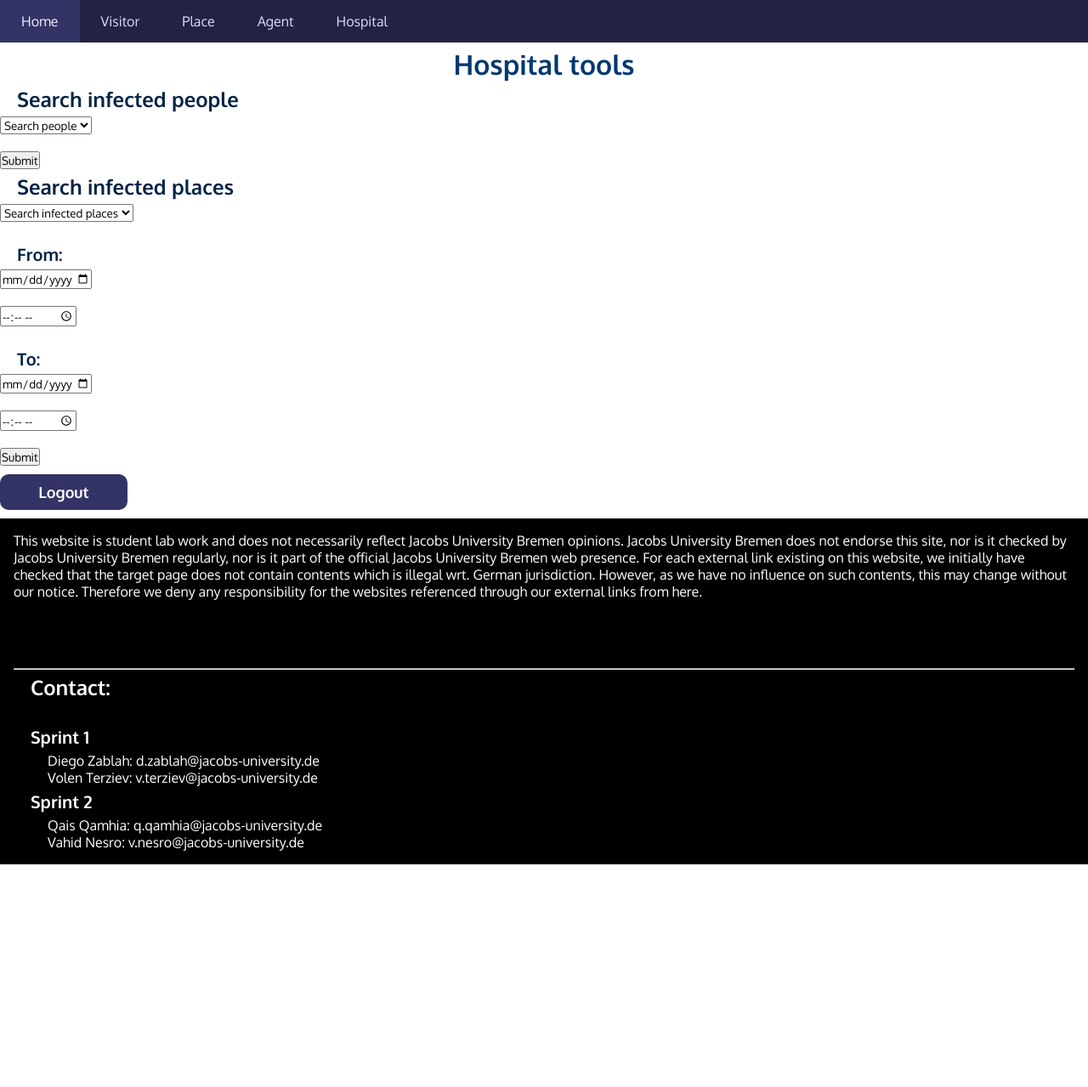
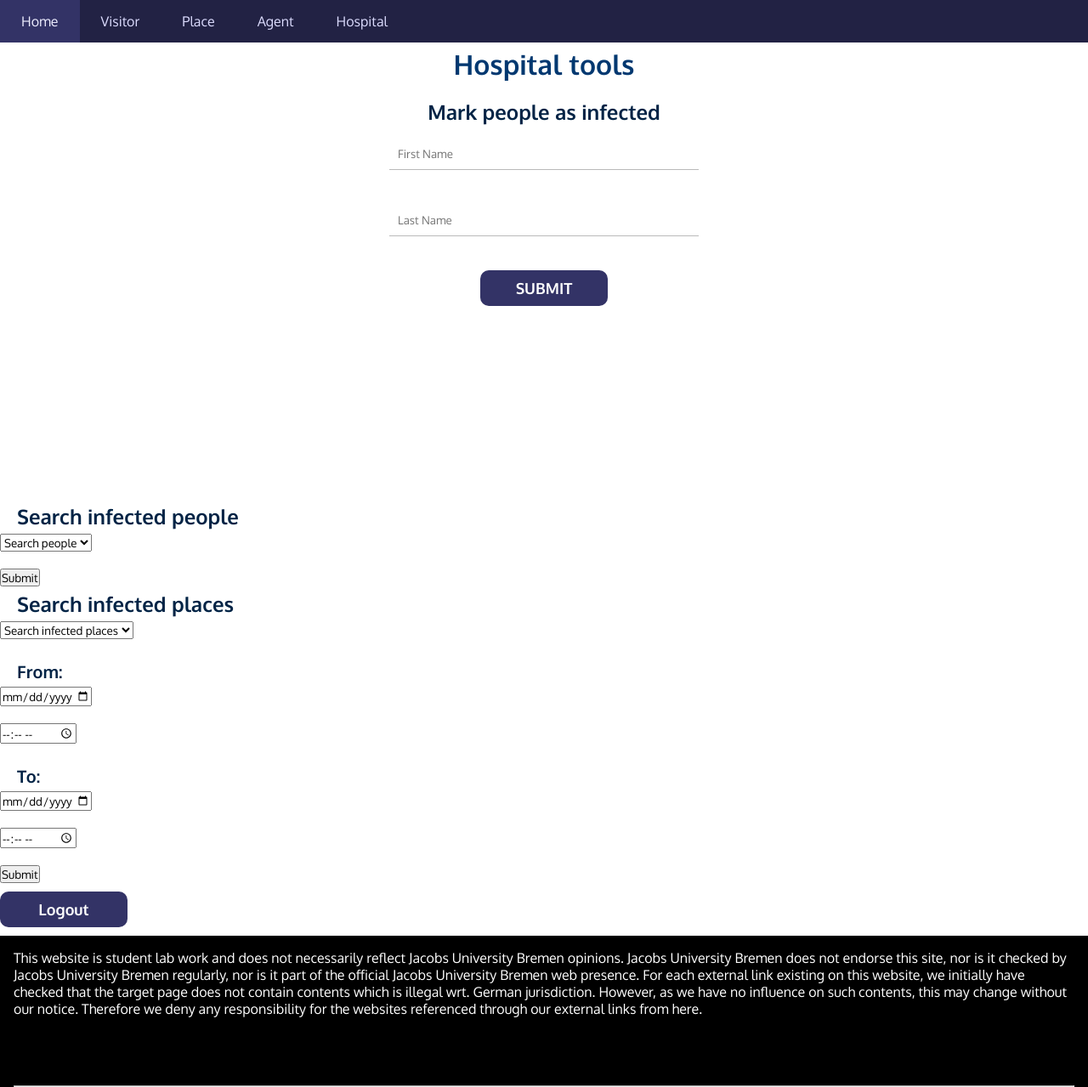
Before and after one commit to jonabako/Corona-Archive-Project, a Flask app: page /hospital_tools in a window 1280 px wide. Shown: the top 1279 px of the page at 85% size. Before the commit the page ends 1017 px from the top, so only its background shows below. Run offline with Flask 2, Linux system fonts and the light colour scheme; the visitor is signed in with stand-in values (Sample User, id 1); data that the repository does not hold is empty; parts of the project's set-up code (start-up, migrations or seed data) failed here and were passed over.

Commit message:
updated template for marking visitors as infected

```diff
--- a/app.py
+++ b/app.py
@@ -320,7 +320,6 @@ def hospital_tools():
     """hospital tools page.
     Implementation pending
     """
-
     # if the hospital is not in session return to home
     if "hospital_device_id" not in session:
         return redirect('/')
--- a/templates/hospital_tools.html
+++ b/templates/hospital_tools.html
@@ -2,6 +2,17 @@
 
 {% block content %}
     <h1>{% block title %} Hospital tools {% endblock %}</h1>
+
+    <div class="formwrap">
+        <form id = "registration" action="" method="post">
+            <h2>Mark people as infected</h2>
+            <input type="text" class="visitor-registration" placeholder="First Name" name="fname" value="{{request.form.fname }}" required> <br>
+            <input type="text" class="visitor-registration" placeholder="Last Name" name="lname" value="{{request.form.lname }}" required> <br>
+            <input class="mainButton" type="submit" value="SUBMIT"><br>
+        </form>
+
+    </div>
+
     <div class="formwrap">
         <form action="" method="POST">
             <h2> Search infected people </h2>
@@ -40,6 +51,8 @@
         </form>
     </div>
 
+
+
     <form action="{{ url_for('hospitalLogout')}}">
         <button class="mainButton">Logout</button>
     </form>
```
Also changed, not shown: README.md.
